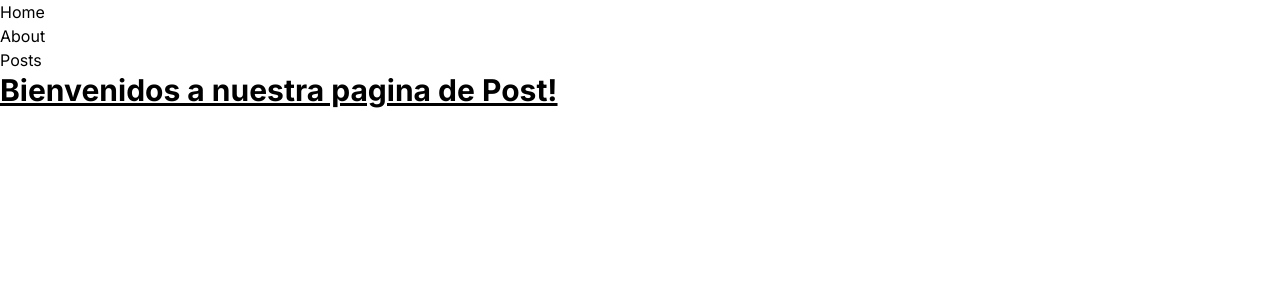
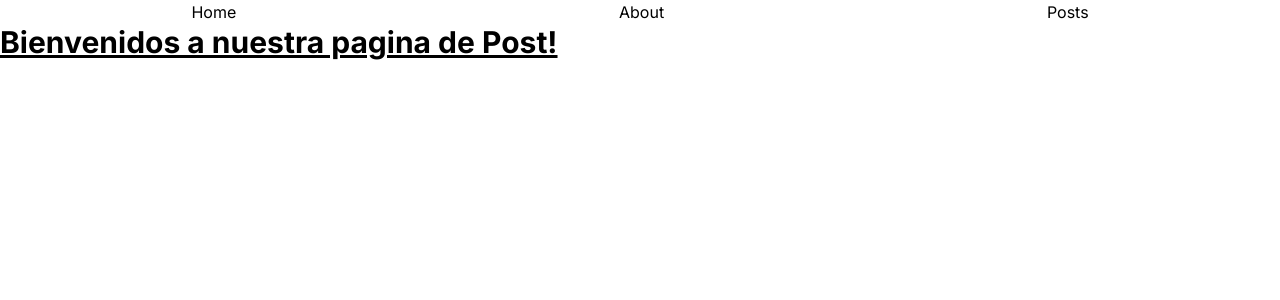
Before and after one commit to Lilopadilla22/page-post-nextjs, a Next.js app: page / in a window 1280 px wide. Shown: the top 300 px of the page. Built offline with nearby package versions, Linux system fonts and the light colour scheme.

Commit message:
feature styles navbar

```diff
--- a/app/components/Navbar.jsx
+++ b/app/components/Navbar.jsx
@@ -21,7 +21,7 @@ export function Navbar() {
   return (
     <header>
         <nav>
-        <ul>
+        <ul className="flex flex-row justify-around">
             {sections.map(({label, route}) => (
                 <li key={route}>
                     <Link href={route}>
```
